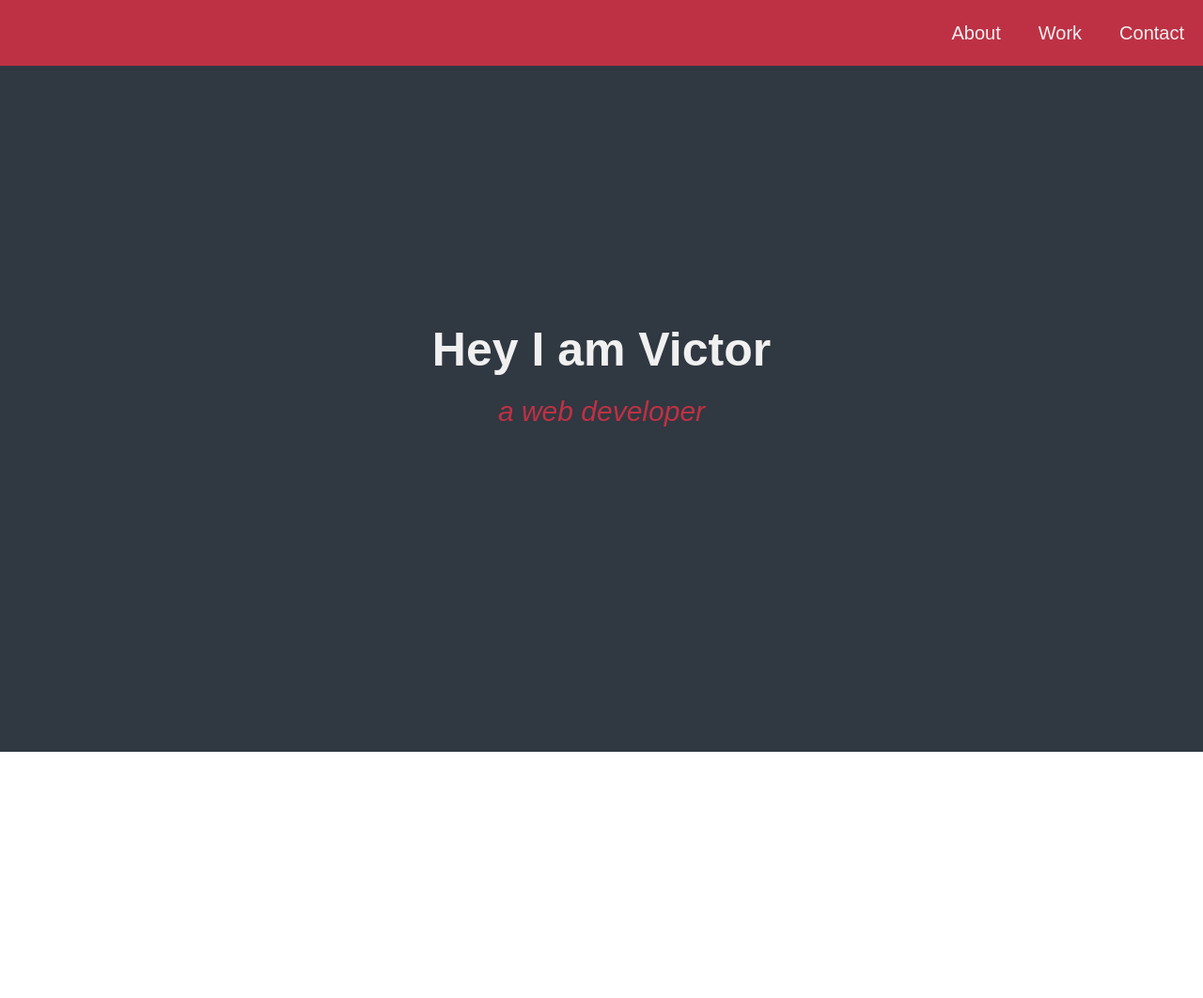
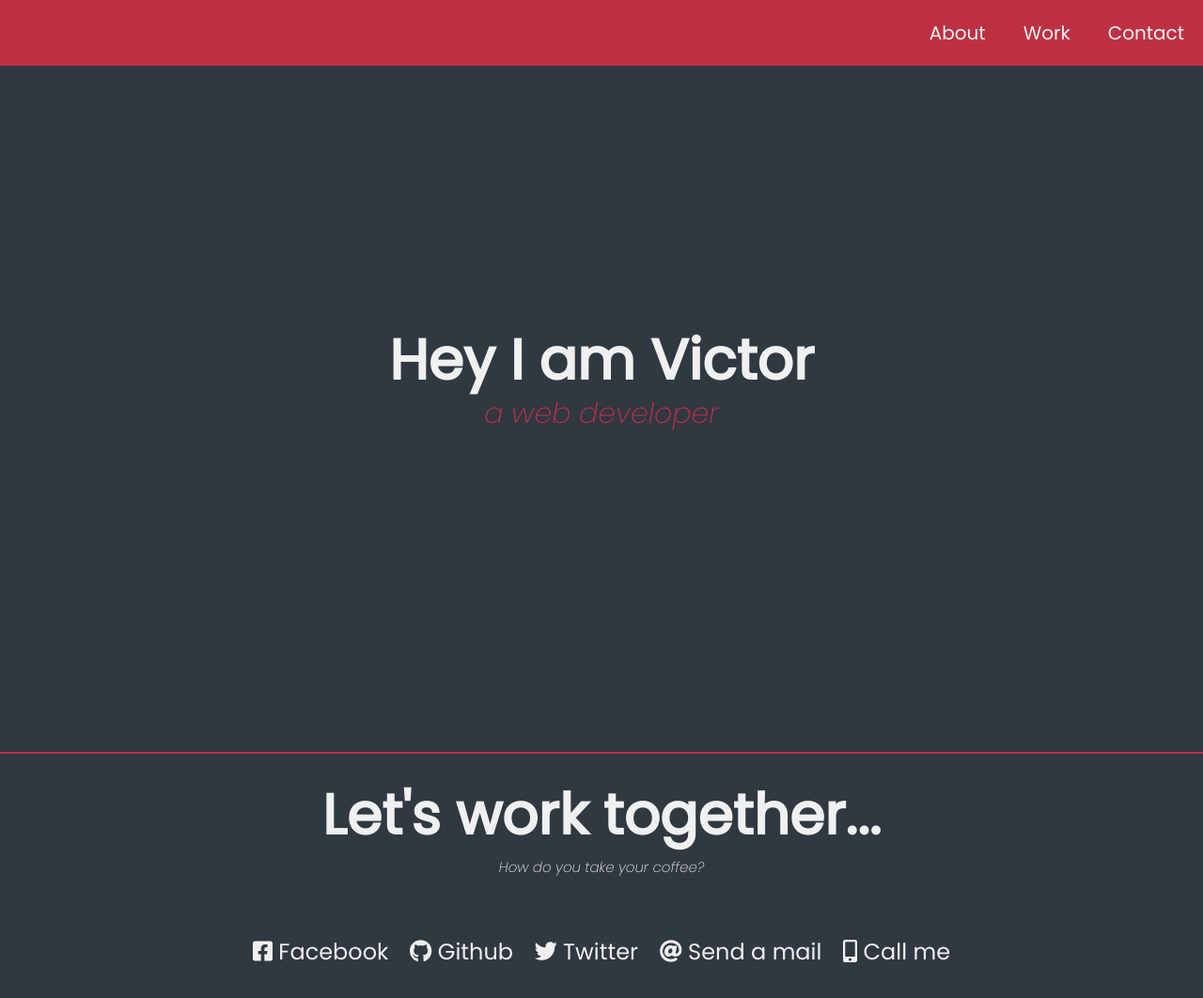
Before and after one commit to CodeVee/fcc-portfolio, a plain HTML site: page index.html in a window 1280 px wide. Shown: the whole page at 94% size. Before the commit the page ends 800 px from the top, so only its background shows below. Drawn offline with nearby package versions, Linux system fonts and the light colour scheme.

Commit message:
add contact section

```diff
--- a/index.html
+++ b/index.html
@@ -3,6 +3,11 @@
 <head>
     <meta charset="UTF-8">
     <meta name="viewport" content="width=device-width, initial-scale=1.0">
+    <link rel="stylesheet" href="https://use.fontawesome.com/releases/v5.8.2/css/all.css"
+    integrity="sha384-oS3vJWv+0UjzBfQzYUhtDYW+Pj2yciDJxpsK1OYPAYjqT085Qq/1cq5FLXAZQ7Ay"
+    crossorigin="anonymous">
+    <link href="https://fonts.googleapis.com/css?family=Poppins:200i,300,400&amp;display=swap"
+    rel="stylesheet">
     <link rel="stylesheet" href="style.css">
     <title>FCC: Personal Portfolio Page</title>
 </head>
@@ -15,10 +20,21 @@
         </div>
     </nav>
     <section id="welcome-section">
-        <h1>Hey I am Victor</h1>
+        <h1 class="heading">Hey I am Victor</h1>
         <p>a web developer</p>
     </section>
+    <section id="reach-out">
+        <h1 class="heading">Let's work together...</h1>
+        <p>How do you take your coffee?</p>
+        <div class="contact">
+            <a href="https://facebook.com"><i class="fab fa-facebook-square"></i> Facebook</a>
+            <a class="profile-link" href="https://github.com/CodeVee"><i class="fab fa-github"></i> Github</a>
+            <a href="https://twitter.com/LogVee"><i class="fab fa-twitter"></i> Twitter</a>
+            <a href="mailto:victorchike247@gmail.com"><i class="fas fa-at"></i> Send a mail</a>
+            <a href="tel:080-234-56-789"><i class="fas fa-mobile-alt"></i> Call me</a>
+        </div>
 
+    </section>
     <script
   src="https://code.jquery.com/jquery-3.3.1.min.js"
   integrity="sha256-FgpCb/KJQlLNfOu91ta32o/NMZxltwRo8QtmkMRdAu8="
--- a/style.css
+++ b/style.css
@@ -13,26 +13,26 @@
 
 body, html {
     font-size: 10px;
-    font-family: Arial, Helvetica, sans-serif;
+    font-family: 'Poppins', sans-serif;
     line-height: 1.5;
 }
 
 a {
     text-decoration: none;
+    color: var(--light-color);
 }
 
 ul {
     list-style: none;
 }
 
-p {
-    margin: .5rem 0;
-    font-size: 1.5rem;
-}
-
 .container {
     max-width: 128rem;
     margin: 0 auto;
+}
+
+.heading {
+    font-size: 6rem;
 }
 
 #navbar {
@@ -48,7 +48,6 @@ p {
 }
 
 #navbar a {
-    color: var(--light-color);
     font-size: 2rem;
     padding: 2rem;
 }
@@ -57,22 +56,51 @@ p {
     background-color: var(--tetiary-color);
 }
 
+#welcome-section,
+#reach-out {
+    background-color: var(--primary-color);
+    color: var(--light-color);
+}
+
 #welcome-section {
-    background-color: var(--primary-color);
-    height: 100vh;
     display: flex;
     flex-direction: column;
     align-items: center;
     justify-content: center;
-}
-
-#welcome-section h1 {
-    font-size: 5rem;
-    color: var(--light-color);
+    height: 100vh;
 }
 
 #welcome-section p {
     font-size: 3rem;
     font-style: italic;
     color: var(--secondary-color);
+    margin-top: -1rem;
 }
+
+#reach-out {
+    border-top: 2px solid var(--secondary-color);
+    text-align: center;
+    height: 80vh;
+}
+
+#reach-out .heading {
+    margin-top: 2rem;
+}
+
+#reach-out p {
+    font-size: 1.5rem;
+    font-style: italic;
+    margin-bottom: 6rem;
+}
+
+#reach-out .contact a {
+    font-size: 2.4rem;
+    padding: 0 1rem;
+    transition: all .5s ease-out;
+    display: inline-block;
+}
+
+#reach-out .contact a:hover {
+    transform: translateY(1rem);
+    color: var(--secondary-color);
+}
```
